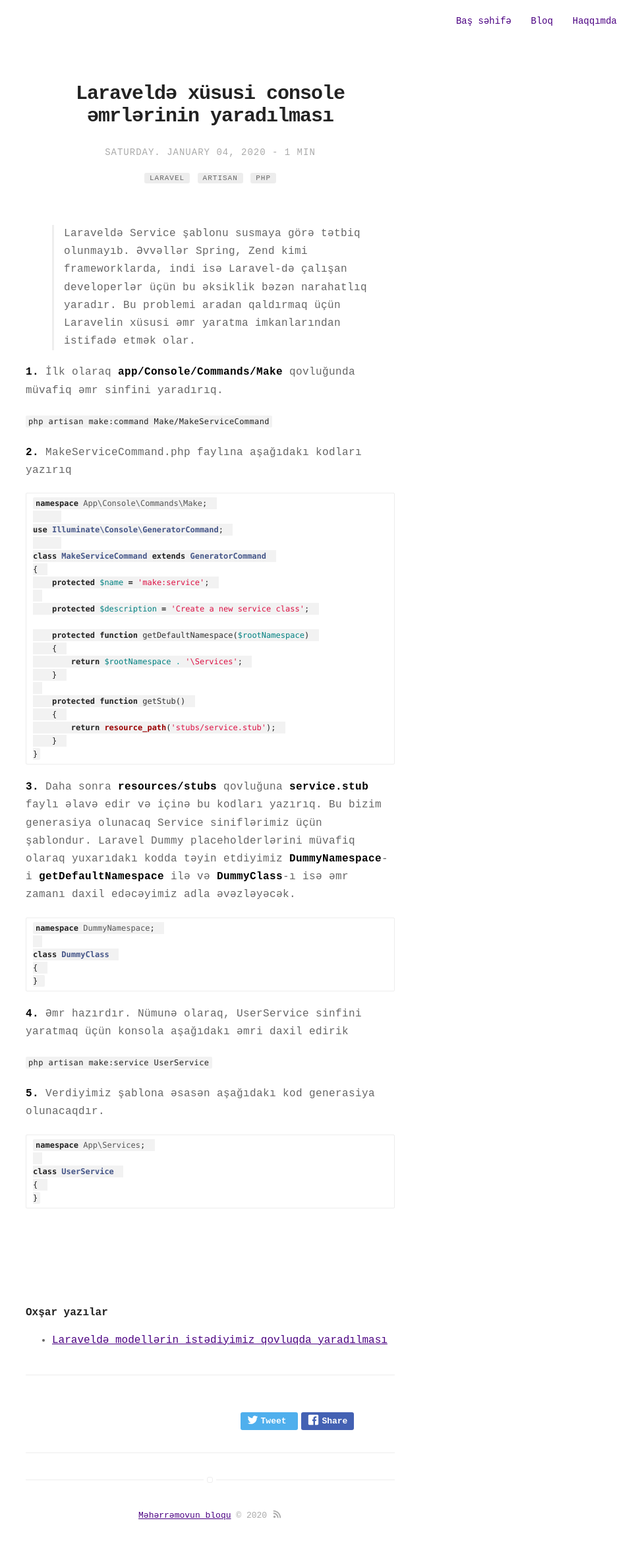
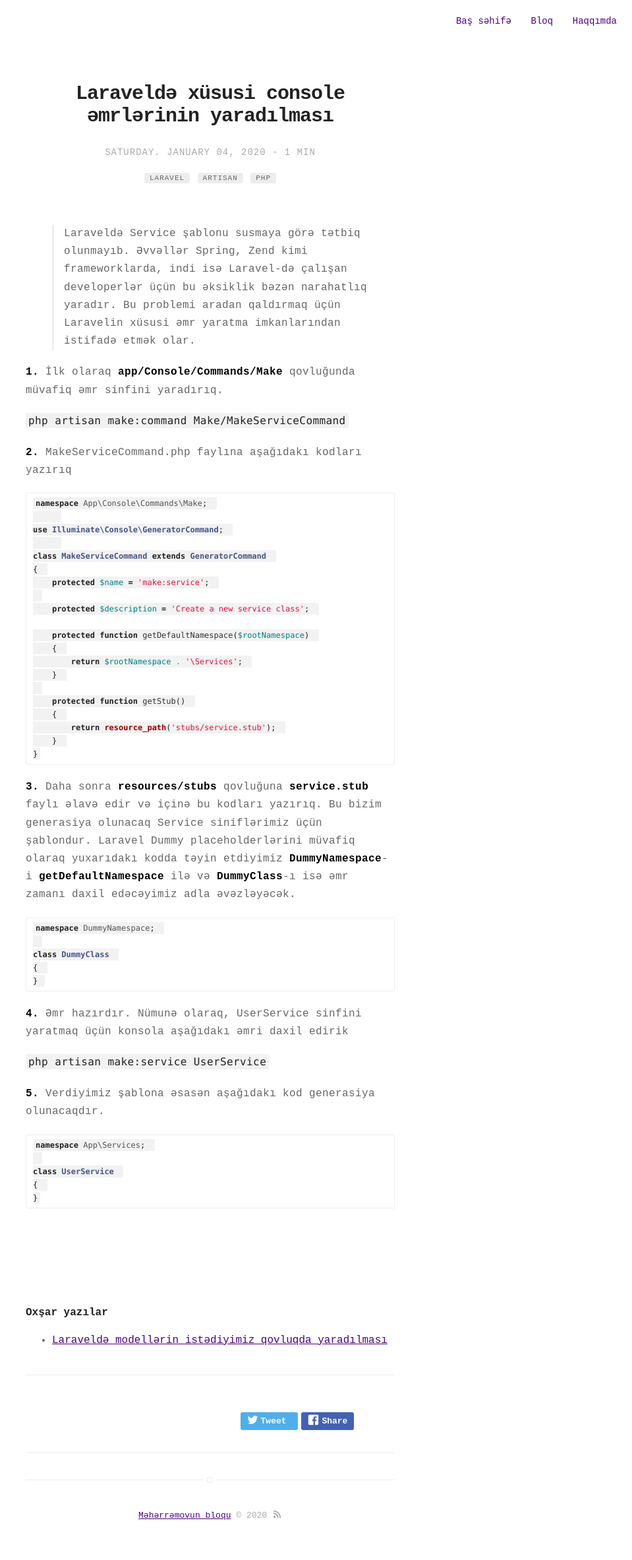
Before and after one commit to Maharramoff/maharramoff.github.io, a Jekyll site: the page built from _posts/2020-01-04-laravelde-xususi-console-emrlerin-yaradilmasi.md, in a window 1280 px wide. Shown: the whole page at 66% size, without its empty margins (321-1280 px from the left). Built offline with Jekyll 4.4.1, drawn with Linux system fonts in a browser that asks for light colours.

Commit message:
style(update): code class font size

```diff
--- a/_sass/base/general.sass
+++ b/_sass/base/general.sass
@@ -95,7 +95,7 @@ code,
 tt
     padding: 2px 4px
     font-family: $fontMonospace
-    font-size: 12px
+    font-size: inherit
     line-height: 20px
     background: #f2f2f2
     border-radius: 2px
```
